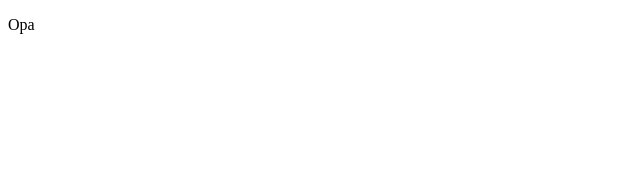
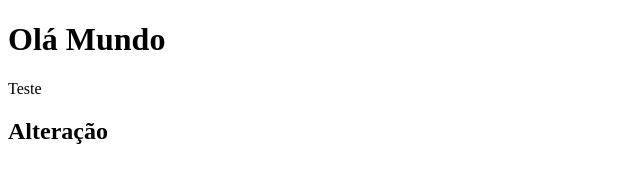
Before and after one commit to suelenfrancis/curso_git_1, a plain HTML site: page index.html in a window 1280 px wide. Shown: the whole page, without its empty margins (0-640 px from the left). Drawn offline with Linux system fonts and the light colour scheme.

Commit message:
Enviando alterações

```diff
--- a/index.html
+++ b/index.html
@@ -6,6 +6,8 @@
     <title>Document</title>
   </head>
   <body>
-    <p>Opa</p>
+    <h1>Olá Mundo</h1>
+    <p>Teste</p>
+    <h2>Alteração</h2>
   </body>
 </html>
```
